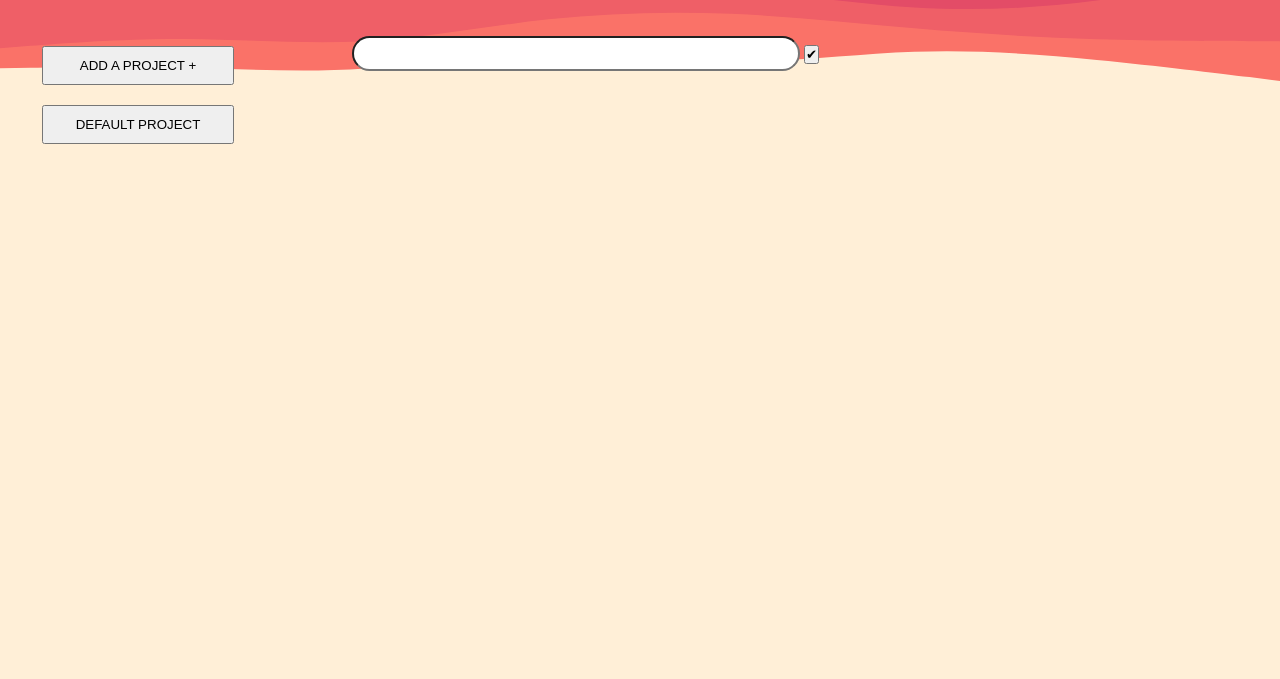
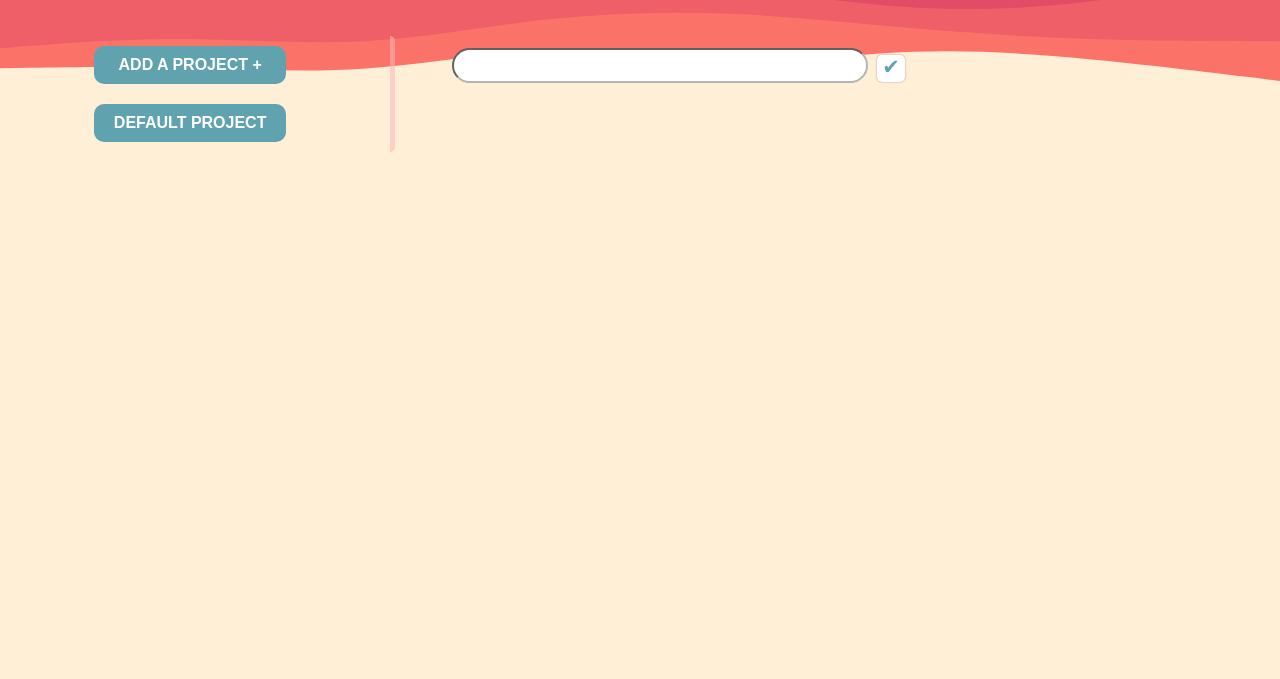
Before and after one commit to frantic-dev/to-do-list, a website built with webpack: page dist/index.html in a window 1280 px wide. Shown: the part 121-800 px from the top of the page. Built offline with nearby package versions, Linux system fonts and the light colour scheme.

Commit message:
style page

```diff
--- a/src/index.js
+++ b/src/index.js
@@ -10,6 +10,7 @@ function htmlBody() {
     <button id="add-project">ADD A PROJECT +</button>
     <button id="default-project" class="project">DEFAULT PROJECT</button>
     </div>
+    <div id="divider"></div>
     <div id="all-todos">
         <form action="#">
             <input type="text" autofocus/>
--- a/styles/style.scss
+++ b/styles/style.scss
@@ -30,33 +30,79 @@ body {
     // @include redBorder();
     display: flex;
     flex-direction: column;
-    width: 20vw;
+    align-items: center;
+    width: 30vw;
+    border-right: 5px solid rgba(255, 184, 184, 0.555);
+    border-top-right-radius: 5px;
+    border-bottom-right-radius: 5px;
+    padding-right: 20px;
+    &:hover {
+        border-color: rgb(250, 138, 138);
+    }
     button {
         padding: 10px;
-        width: 15vw;
+        width: max(15vw, 10rem);
         margin: 10px;
-
+        background-color: rgb(96, 163, 175);
+        color: white;
+        font-weight: 700;
+        border: none;
+        border-radius: 10px;
+        font-size: 16px;
+        &:hover {
+            outline: 2px solid rgb(255, 255, 255);
+            box-shadow: 0 0 7px red;
+        }
     }
 }
-
 #all-todos {
     // @include redBorder();
-    width: 70vw;
+    width: 65vw;
     input {
         width: 50%;
         font-size: 1.1rem;
         padding: 5px 15px;
         border-radius: 20px;
         margin-bottom: 20px;
+        margin-top: 12px;
+        margin-left: 15px;
+        border-color: rgb(182, 179, 179);
         &:focus {
             outline: none;
+        }
+    }
+    #add-todo {
+        font-size: 21px;
+        aspect-ratio: 1;
+        position: relative;
+        top: 3px;
+        padding: 0 5px 2px;
+        margin-left: 5px;
+        // border: 1px solid black;
+        border: none;
+        box-shadow: 0 0 2px rgb(190, 132, 132);
+        border-radius: 5px;
+        color: rgb(96, 163, 175);
+        background-color: rgb(255, 255, 255);
+        &:hover {
+            // color: rgb(206, 106, 122);
+            box-shadow: 0 0 4px rgb(236, 144, 144);
         }
     }
     .to-do-item {
         // @include redBorder();
         display: flex;
-        // justify-content: baseline;
         font-size: 1.3rem;
+        background-color: rgb(255, 208, 208);
+        border-radius: 10px;
+        padding: 15px;
+        margin: 10px;
+        width: max(20em, 50%);
+        transition: scale 0.1s ease;
+        &:hover {
+            scale: 1.02;
+            background-color: pink;
+        }
         .check-mark {
             height: 15px;
             aspect-ratio: 1;
```
Also changed, not shown: dist/index.bundle.js.
